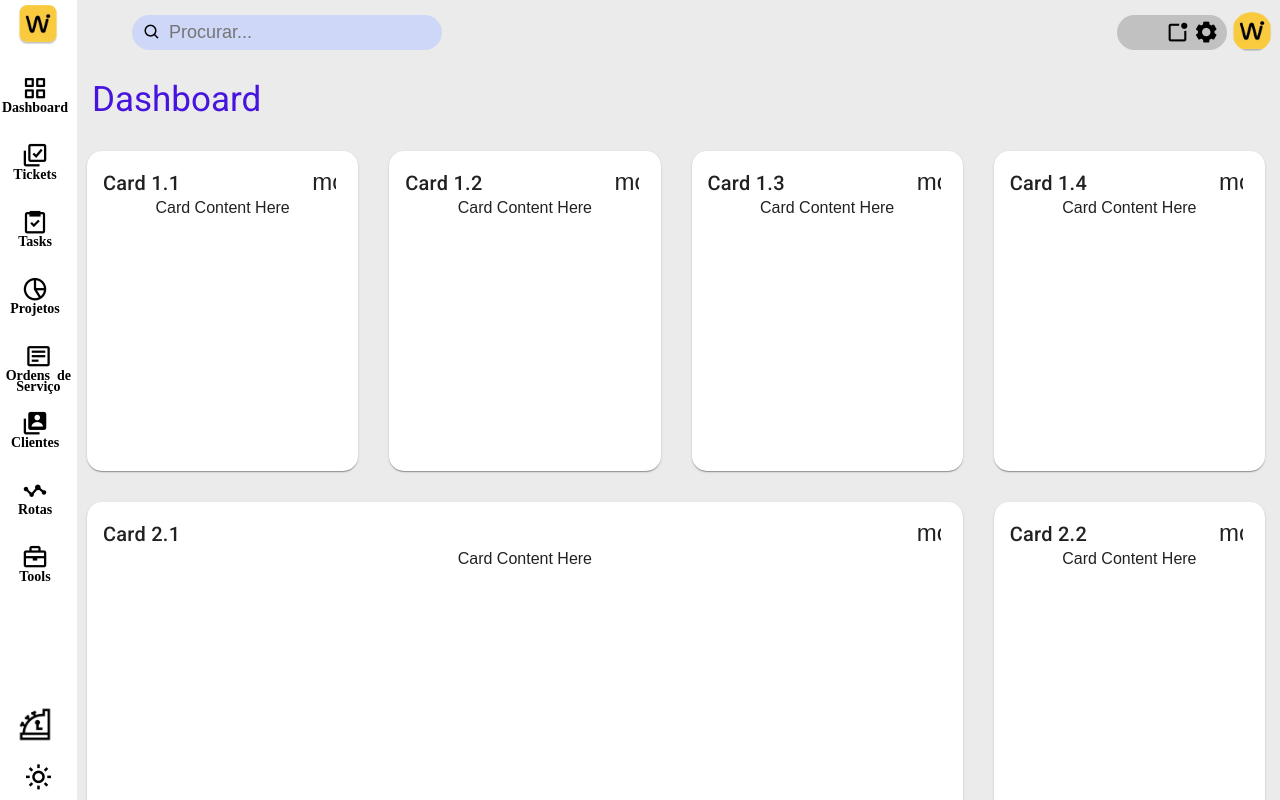
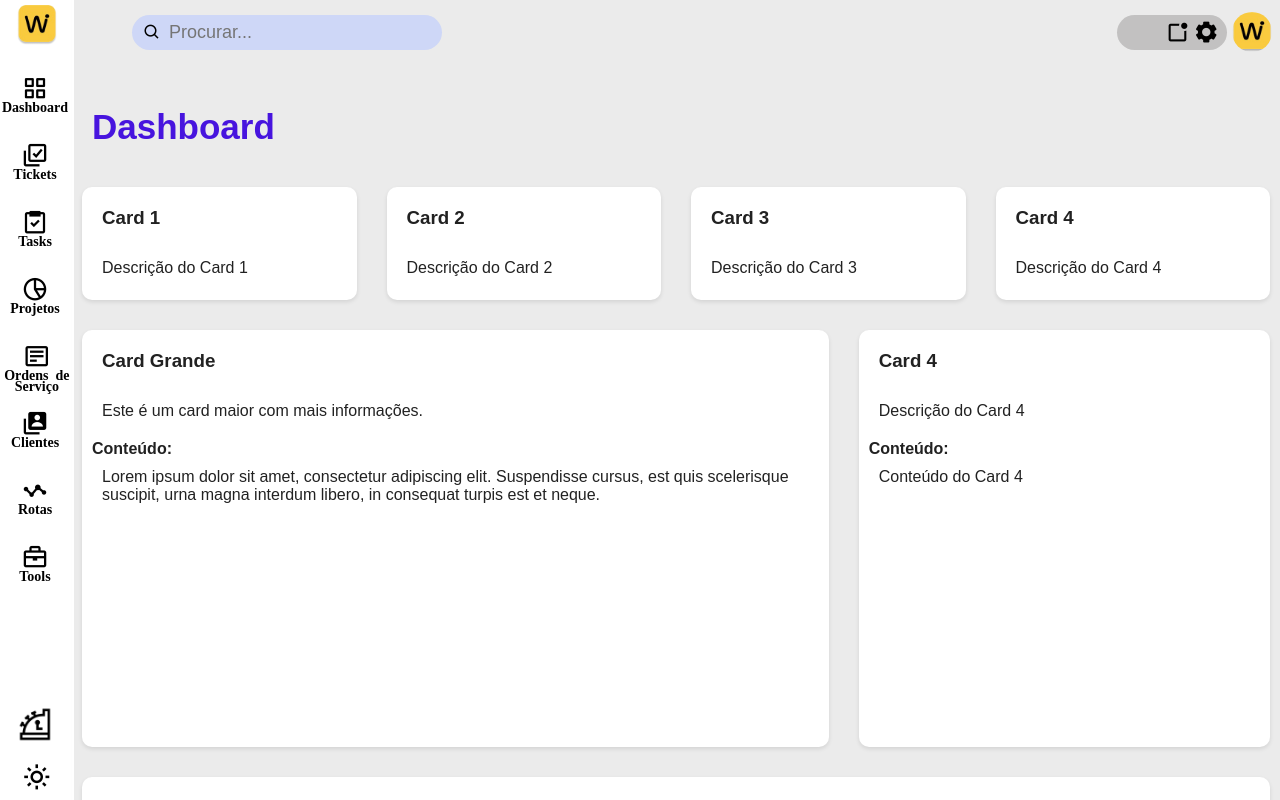
Before and after one commit to matheussantosguedes00/WixNet, an Angular app in the folder MenuInicial/Projeto1/: page /app-painel-controle in a window 1280 px wide. Built offline with nearby package versions, Linux system fonts and the light colour scheme.

Commit message:
25/07/2023

```diff
--- a/MenuInicial/Projeto1/package.json
+++ b/MenuInicial/Projeto1/package.json
@@ -21,6 +21,7 @@
     "@angular/platform-browser": "^16.1.0",
     "@angular/platform-browser-dynamic": "^16.1.0",
     "@angular/router": "^16.1.0",
+    "@swimlane/ngx-charts": "^20.4.1",
     "rxjs": "~7.8.0",
     "tslib": "^2.3.0",
     "zone.js": "~0.13.0"
@@ -29,6 +30,7 @@
     "@angular-devkit/build-angular": "^16.1.4",
     "@angular/cli": "~16.1.4",
     "@angular/compiler-cli": "^16.1.0",
+    "@types/d3-shape": "^3.1.1",
     "@types/jasmine": "~4.3.0",
     "jasmine-core": "~4.6.0",
     "karma": "~6.4.0",
--- a/MenuInicial/Projeto1/src/app/app.component.css
+++ b/MenuInicial/Projeto1/src/app/app.component.css
@@ -31,13 +31,29 @@
     align-items: center;
     justify-content: center;
 }
+@media screen and (max-width: 768px) {
+  .footer{
+      position: relative;
+      left: 0;
+      bottom: 0;
+      width: 100%;
+      height: 15px;
+      margin: auto;
+  }
+  h2{
+    font-size: 18px;
+  }
+}
 
-  @media screen and (max-width: 600px) {
+  @media screen and (max-width: 400px) {
     .footer{
     position: relative;
     left: 0;
     bottom: 0;
     width: 100%;
-    height: auto;
+    height: 20px;
+    }
+    h2{
+      font-size: 14px;
     }
   }
--- a/MenuInicial/Projeto1/src/app/components/pages/painel-controle/painel-controle.component.css
+++ b/MenuInicial/Projeto1/src/app/components/pages/painel-controle/painel-controle.component.css
@@ -1,15 +1,13 @@
-.grid-container {
-  position: relative;
-  margin: 0;
-  background-color: var(--menu-superior);
-  border: none;
+.dashboard-container {
+  display: flex;
+  flex-direction: column;
+  gap: 10px;
+  margin: 0px;
+  background-color: var(--body);
+  border: 0;
 }
 
 h1 {
-  padding: 25px;
-}
-
-.mat-h1 {
   display: flex;
   align-items: center;
   color: var(--icon-menu);
@@ -18,22 +16,78 @@ h1 {
   padding: 20px;
   margin-bottom: auto;
 }
-
-.dashboard-card {
-  position: absolute;
-  top: 15px;
-  left: 15px;
-  right: 15px;
-  bottom: 15px;
-  border-radius: 15px;
+.row {
+  display: flex;
+  gap: 10px;
 }
 
-.more-button {
-  position: absolute;
-  top: 5px;
-  right: 10px;
+.card {
+  background-color: #ffffff;
+  border-radius: 10px;
+  box-shadow: 0 2px 4px rgba(0, 0, 0, 0.1);
+  display: flex;
+  flex-direction: column;
+  gap: 10px;
+  padding: 10px;
 }
 
-.dashboard-card-content {
-  text-align: center;
+h3, p {
+  margin: 10px;
 }
+
+.card-small {
+  width: 25%;
+height: 93px;
+  margin: 10px;
+}
+.card-small-2 {
+  width: 35%;
+  height: 397px;
+    margin: 10px;
+  }
+
+
+.card-large {
+  width: 65%;
+height: 397px;
+  margin: 10px;
+}
+
+.card-full {
+  width: 100%;
+height: 772px;
+  margin: 10px;
+}
+.content {
+  flex-grow: 1;
+  overflow: auto;
+}
+/* Estilos para tornar o layout responsivo */
+@media screen and (max-width: 768px) {
+  .row {
+    flex-direction: column;
+  }
+
+  .card{
+    width: auto;
+    height: auto;
+    margin: 10px;
+  }
+  .card-small-2 {
+    width: auto;
+    height: 397px;
+    margin: 10px;
+  }
+
+  .card-large{
+    width: auto;
+    height: 397px;
+    margin: 10px;
+  }
+
+  .card-full {
+    width: auto;
+    height: 772px;
+    margin: 10px;
+  }
+}
--- a/MenuInicial/Projeto1/src/app/components/pages/painel-controle/painel-controle.component.html
+++ b/MenuInicial/Projeto1/src/app/components/pages/painel-controle/painel-controle.component.html
@@ -1,35 +1,44 @@
-
-<h1 class="mat-h1">Dashboard</h1>
-<div class="grid-container">
-  <mat-grid-list cols="4" rowHeight="350px" class="mat-grid-list-sticky">
-    <mat-grid-tile
-      *ngFor="let card of cards | async"
-      [colspan]="card.cols"
-      [rowspan]="card.rows"
-
-    >
-      <mat-card class="dashboard-card">
-        <mat-card-header>
-          <mat-card-title>
-            {{ card.title }}
-            <button
-              mat-icon-button
-              class="more-button"
-              [matMenuTriggerFor]="menu"
-              aria-label="Toggle menu"
-            >
-              <mat-icon>more_vert</mat-icon>
-            </button>
-            <mat-menu #menu="matMenu" xPosition="before">
-              <button mat-menu-item>Expand</button>
-              <button mat-menu-item>Remove</button>
-            </mat-menu>
-          </mat-card-title>
-        </mat-card-header>
-        <mat-card-content class="dashboard-card-content">
-          <div>Card Content Here</div>
-        </mat-card-content>
-      </mat-card>
-    </mat-grid-tile>
-  </mat-grid-list>
+<div class="dashboard-container">
+  <h1>Dashboard</h1>
+  <div class="row">
+    <!-- Primeira linha -->
+    <div *ngFor="let card of cardsData.slice(0, 4)" class="card card-small">
+      <h3>{{ card.title }}</h3>
+      <p>{{ card.description }}</p>
+      <div class="content">
+        <strong>Conteúdo:</strong>
+        <p>{{ card.content }}</p>
+      </div>
+    </div>
+  </div>
+  <div class="row">
+    <!-- Segunda linha -->
+    <div class="card card-large">
+      <h3>Card Grande</h3>
+      <p>Este é um card maior com mais informações.</p>
+      <div class="content">
+        <strong>Conteúdo:</strong>
+        <p>Lorem ipsum dolor sit amet, consectetur adipiscing elit. Suspendisse cursus, est quis scelerisque suscipit, urna magna interdum libero, in consequat turpis est et neque.</p>
+      </div>
+    </div>
+    <div *ngFor="let card of cardsData.slice(3, 4)" class="card card-small-2">
+      <h3>{{ card.title }}</h3>
+      <p>{{ card.description }}</p>
+      <div class="content">
+        <strong>Conteúdo:</strong>
+        <p>{{ card.content }}</p>
+      </div>
+    </div>
+  </div>
+  <div class="row">
+    <!-- Terceira linha -->
+    <div *ngFor="let card of cardsData.slice(1, 2)" class="card card-full">
+      <h3>{{ card.title }}</h3>
+      <p>{{ card.description }}</p>
+      <div class="content">
+        <strong>Conteúdo:</strong>
+        <p>{{ card.content }}</p>
+      </div>
+    </div>
+  </div>
 </div>
--- a/MenuInicial/Projeto1/src/app/components/pages/painel-controle/painel-controle.component.ts
+++ b/MenuInicial/Projeto1/src/app/components/pages/painel-controle/painel-controle.component.ts
@@ -1,6 +1,5 @@
 import { Component, inject } from '@angular/core';
-import { Breakpoints, BreakpointObserver } from '@angular/cdk/layout';
-import { map } from 'rxjs/operators';
+
 
 @Component({
   selector: 'app-painel-controle',
@@ -8,30 +7,43 @@ import { map } from 'rxjs/operators';
   styleUrls: ['./painel-controle.component.css'],
 })
 export class PainelControleComponent {
-  private breakpointObserver = inject(BreakpointObserver);
-  cards = this.breakpointObserver.observe(Breakpoints.Handset).pipe(
-    map(({ matches }) => {
-      if (matches) {
-        return [
-          { title: 'Card 1.1', cols: 1, rows: 1 },
-          { title: 'Card 1.2', cols: 1, rows: 1 },
-          { title: 'Card 1.3', cols: 1, rows: 1 },
-          { title: 'Card 1.4', cols: 1, rows: 1 },
-          { title: 'Card 2.1', cols: 3, rows: 1 },
-          { title: 'Card 2.2', cols: 1, rows: 1 },
-          { title: 'Card 3.1', cols: 4, rows: 3 },
-        ];
+  cardsData: any[] = [];
+
+  constructor() {
+    // Simulando a obtenção de dados da API fictícia (pode ser substituído por uma chamada HTTP real)
+    this.getCardsData();
+  }
+
+  getCardsData() {
+    // Simulando os dados obtidos da API
+    const apiResponse = [
+      {
+        id: 1,
+        title: 'Card 1',
+        description: 'Descrição do Card 1',
+        content: 'Conteúdo do Card 1'
+      },
+      {
+        id: 2,
+        title: 'Card 2',
+        description: 'Descrição do Card 2',
+        content: 'Conteúdo do Card 2'
+      },
+      {
+        id: 3,
+        title: 'Card 3',
+        description: 'Descrição do Card 3',
+        content: 'Conteúdo do Card 3'
+      },
+      {
+        id: 4,
+        title: 'Card 4',
+        description: 'Descrição do Card 4',
+        content: 'Conteúdo do Card 4'
       }
+    ];
 
-      return [
-        { title: 'Card 1.1', cols: 1, rows: 1 },
-        { title: 'Card 1.2', cols: 1, rows: 1 },
-        { title: 'Card 1.3', cols: 1, rows: 1 },
-        { title: 'Card 1.4', cols: 1, rows: 1 },
-        { title: 'Card 2.1', cols: 3, rows: 1 },
-        { title: 'Card 2.2', cols: 1, rows: 1 },
-        { title: 'Card 3.1', cols: 4, rows: 3 },
-      ];
-    })
-  );
+    // Atribuindo os dados obtidos da API à variável cardsData
+    this.cardsData = apiResponse;
+  }
 }
--- a/MenuInicial/Projeto1/src/app/components/pages/tasks/tasks.component.css
+++ b/MenuInicial/Projeto1/src/app/components/pages/tasks/tasks.component.css
@@ -1,13 +1,12 @@
-.mat-h1 {
+h1 {
   display: flex;
   align-items: center;
   color: var(--icon-menu);
   font-size: 35px;
-    background-color:var(--body) ;
+  background-color: var(--body);
   padding: 20px;
-    margin-bottom: 0;
+  margin: auto;
 }
-
 /* Estilos para o grupo de botões de alternância */
 .botao-toggle-group {
     display: flex;
@@ -45,7 +44,7 @@
   table.table1 {
     width: 100%; /* Isso garante que a tabela ocupe toda a largura disponível */
     height: 100vh; /* Isso garante que a tabela ocupe toda a altura da tela */
-    padding: 20px;
+    padding: 0px;
     background-color: var(--body); /* Define a cor de fundo da tabela */
     margin-bottom: 0;
 
@@ -55,7 +54,6 @@
   .status-dot {
     width: 12px;
     height: 12px;
-    border-radius: 50%;
     display: inline-block;
     margin-right: 8px;
   }
@@ -77,17 +75,15 @@
     display: flex;
     flex-wrap: wrap;
     justify-content: space-between;
-    padding: 40px;
-    margin-bottom: 70px;
     background-color: var(--body); /* Define a cor de fundo do container de cartões */
 
 
   }
 
   .cartao-table {
-    flex: 0 0 20%; /* Define o tamanho fixo de cada cartão (30% da largura do container) */
+    flex: 0 0 30%; /* Define o tamanho fixo de cada cartão (30% da largura do container) */
     border: none; /* Define a borda do cartão */
-    border-radius: 30px;
+
   }
 
   .status-column {
@@ -95,16 +91,16 @@
     font-weight: bold;
     text-align: center;
     background-color: #bab7b7; /* Define a cor de fundo do cabeçalho de status */
-    padding: 40px;
-    border-radius: 30px;
+    padding: 10px;
+
 
   }
 
   .cartao-cell {
-    padding: 20px;
+    padding: 30px;
     border: 1px solid #ccc; /* Define a borda da célula do cartão */
     box-shadow: 4px 4px 8px rgba(252, 252, 252, 0.637);
-    border-radius: 40px;
+
 
   }
 
--- a/MenuInicial/Projeto1/src/app/components/pages/tasks/tasks.component.html
+++ b/MenuInicial/Projeto1/src/app/components/pages/tasks/tasks.component.html
@@ -1,4 +1,4 @@
-<h1 class="mat-h1">Tarefas</h1>
+<h1>Tarefas</h1>
 <mat-button-toggle-group
   [(ngModel)]="modoVisualizacao"
   name="modoVisualizacao"
@@ -66,7 +66,8 @@
           <td class="cartao-cell" [ngClass]="{
             'cartao--em-progresso': tarefa.status === 'Em progresso',
             'cartao--a-fazer': tarefa.status === 'A fazer',
-            'cartao--concluido': tarefa.status === 'Concluído'
+            'cartao--concluido': tarefa.status === 'Concluído',
+
           }">
             <!-- Conteúdo do cartão da tarefa -->
             <div class="cartao-titulo">{{ tarefa.descricao }}</div>
--- a/MenuInicial/Projeto1/src/app/components/template/nav/nav.component.css
+++ b/MenuInicial/Projeto1/src/app/components/template/nav/nav.component.css
@@ -6,7 +6,7 @@
   background: var(--menu-lateral);
   z-index: 1;
   transition: all 0.5s ease;
-  width: 4.8rem;
+  width: 4.6rem;
 }
 
 .sidebar .logo-details {
```
Also changed, not shown: MenuInicial/Projeto1/src/app/app.module.ts (+10 -1 lines), 1 other file (tests, documents, lock files or other folders). Lines whose indentation alone changed are shown as unchanged.
